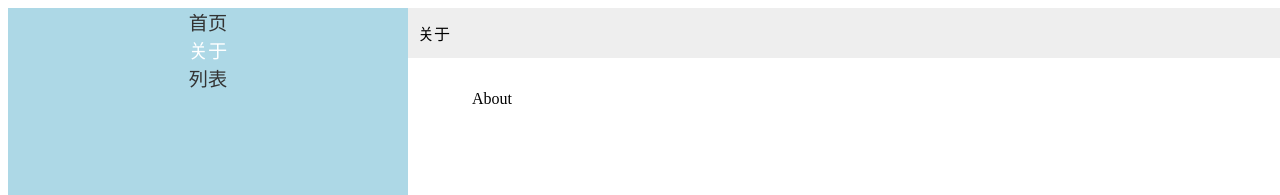
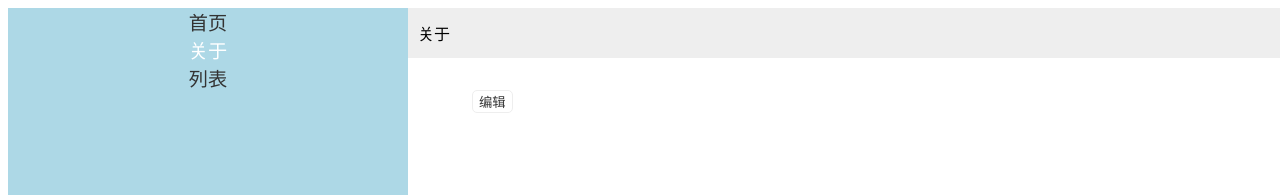
Before and after one commit to Bottle414/React-Admin, a React (Vite) app: page /about in a window 1280 px wide. Shown: the top 195 px of the page. Built offline with nearby package versions, Linux system fonts and the light colour scheme.

Commit message:
feat: add dynamic focus input

```diff
--- a/src/views/about/About.tsx
+++ b/src/views/about/About.tsx
@@ -1,7 +1,31 @@
-function About(){
+import { useState } from 'react'
+import { useGlobalComponents } from '../../components/GlobalProvider'
+
+function About() {
+    const [isEditing, setIsEditing] = useState(false)
+    const [task, setTask] = useState('')
+
+    const { Button } = useGlobalComponents()
+
     return (
         <>
-            About
+            {isEditing ? (
+                <input
+                    value={task}
+                    onChange={(e) => {
+                        setTask(e.target.value)
+                    }}
+                />
+            ) : (
+                <>{task}</>
+            )}
+            <Button
+                onClick={() => {
+                    setIsEditing(!isEditing)
+                }}
+            >
+                {isEditing ? '保存' : '编辑'}
+            </Button>
         </>
     )
 }
```
